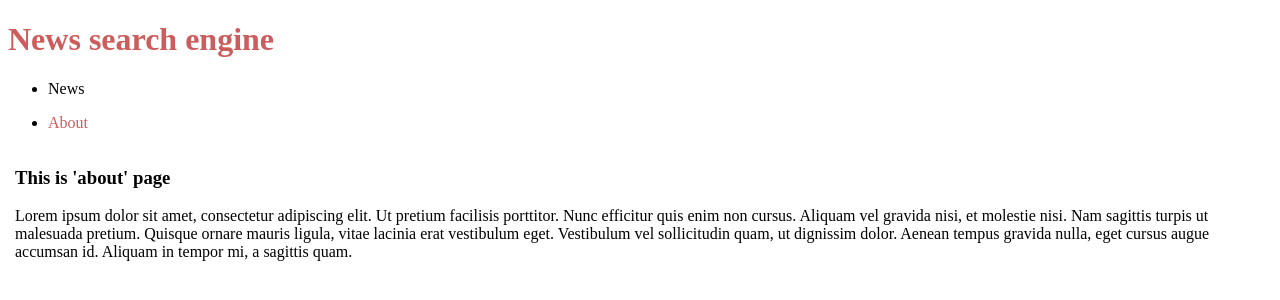
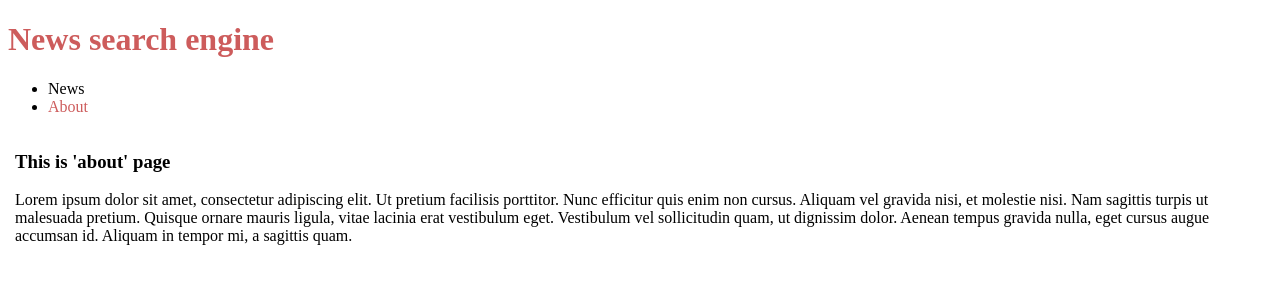
Before and after one commit to prokhorovd/rss-react-2021, a React app: page /about in a window 1280 px wide. Shown: the top 300 px of the page. Built offline with nearby package versions, Linux system fonts and the light colour scheme; the HTML template or start-up script is replaced by a standard one.

Commit message:
refactor: implement RenderNavigation as ReactFC

```diff
--- a/src/components/routing/RenderNavigation.tsx
+++ b/src/components/routing/RenderNavigation.tsx
@@ -1,27 +1,25 @@
-import React from 'react';
+import React, { FC } from 'react';
 import { useLocation } from 'react-router';
 import { Link } from 'react-router-dom';
 
-function RenderNavigation(props) {
-  const { routes } = props;
+interface RoutesListItem {
+  path: string,
+  name: string,
+}
+
+const RenderNavigation: FC<RoutesListItem> = ({ path, name }) => {
   const location = useLocation();
-  const path = location.pathname;
+  const browserPath = location.pathname;
   return (
-    <nav>
-      {routes.map((route) => (
-        <ul key={route.path}>
     <li>
       <Link
-              to={route.path}
-              className={path === route.path ? 'menu-link__active' : 'menu-link'}
+        to={path}
+        className={browserPath === path ? 'menu-link__active' : 'menu-link'}
       >
-              {route.name}
+        {name}
       </Link>
     </li>
-        </ul>
-      ))}
-    </nav>
   );
-}
+};
 
 export default RenderNavigation;
--- a/src/components/routing/Routing.tsx
+++ b/src/components/routing/Routing.tsx
@@ -14,7 +14,12 @@ function Routing() {
   return (
     <Router>
       <nav>
-        <RenderNavigation routes={routes} />
+        <ul>
+          {routes.map((routeElement) => {
+            const { path, name } = routeElement;
+            return <RenderNavigation key={path} path={path} name={name} />;
+          })}
+        </ul>
       </nav>
       <RenderContent routes={routes} />
     </Router>
```
Lines whose indentation alone changed are shown as unchanged.
